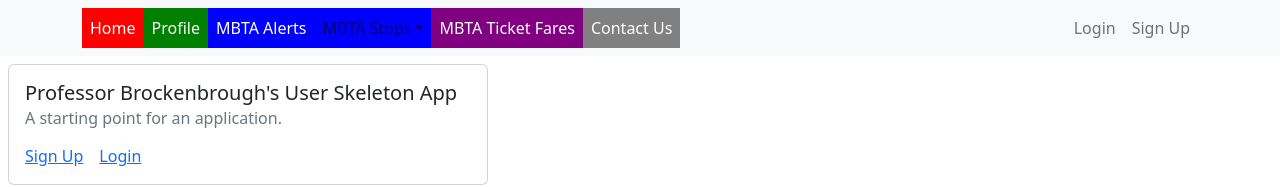
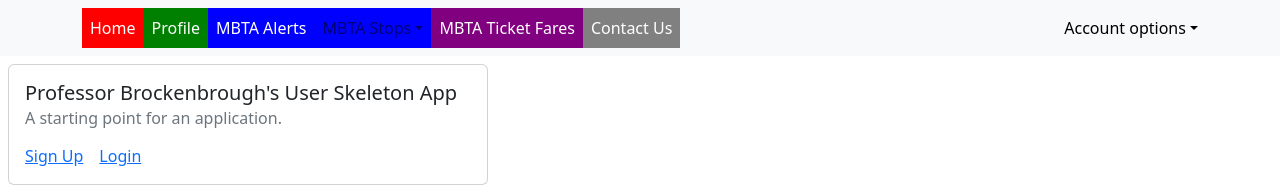
Before and after one commit to conkbonk/csc300-project, a React (Create React App) app in the folder frontend/: page / in a window 1280 px wide. Shown: the top 187 px of the page. Built offline with nearby package versions, Linux system fonts and the light colour scheme.

Commit message:
color changes

```diff
--- a/frontend/src/components/navbar.js
+++ b/frontend/src/components/navbar.js
@@ -30,10 +30,11 @@
             <Nav.Link href="/ticketFares" style={{backgroundColor: "purple", color: "white"}}>MBTA Ticket Fares</Nav.Link>
             <Nav.Link href="/contact" style={{backgroundColor: "gray", color: "white"}}>Contact Us</Nav.Link>
           </Nav>
-          <Nav>
-            <Nav.Link href="/login">Login</Nav.Link>
-            <Nav.Link href="/signup">Sign Up</Nav.Link>
-          </Nav>
+          <NavDropdown title="Account options" id="basic-nav-dropdown" style={{backgroundColor: "Dark Pink", color: "black"}}>
+            <NavDropdown.Item href="/login" style={{backgroundColor: "green", color: "yellow"}}>Login</NavDropdown.Item>
+            <NavDropdown.Item href="/signup" style={{backgroundColor: "blue", color: "red"}}>Sign Up</NavDropdown.Item>
+          </NavDropdown>
+
         </ReactNavbar.Collapse>
       </Container>
     </ReactNavbar>
```
